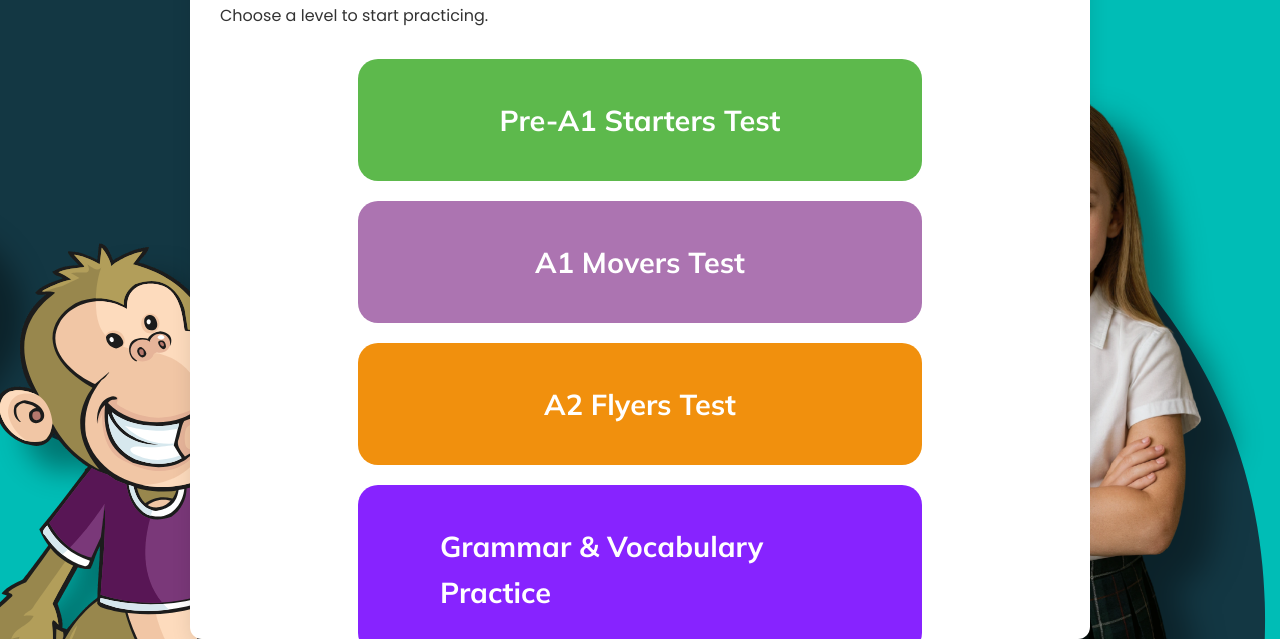
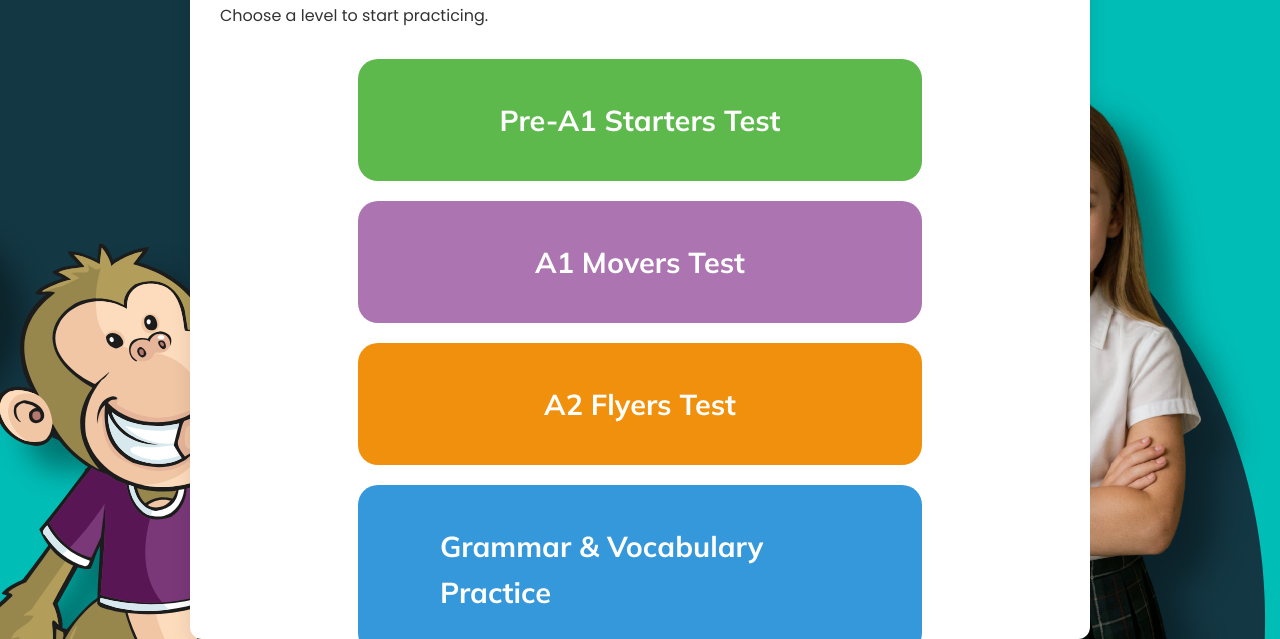
Before and after one commit to juancuellar030/juancuellar030, a website: page index.html in a window 1280 px wide. Shown: the part 161-800 px from the top of the page. Drawn offline with Linux system fonts and the light colour scheme.

Commit message:
Update style.css

```diff
--- a/style.css
+++ b/style.css
@@ -1473,6 +1473,14 @@ body.page-starters::before {
     background-color: #4aa23c;
 }
 
+/* --- NEW: Practice Button (Blue) --- */
+.nav-btn.practice-btn {
+    background-color: #3498db; /* A distinct blue */
+}
+.nav-btn.practice-btn:hover {
+    background-color: #2980b9;
+}
+
 /* ========================================================== */
 /*           TEST SELECTION GRID (e.g., Flyers Hub)         */
 /* ========================================================== */
@@ -2318,3 +2326,4 @@ body.is-dragging * {
 .page-menu .animated-btn:nth-child(1) { animation-delay: 0.2s; } /* Starters button */
 .page-menu .animated-btn:nth-child(2) { animation-delay: 0.4s; } /* Movers button */
 .page-menu .animated-btn:nth-child(3) { animation-delay: 0.6s; } /* Flyers button */
+.page-menu .animated-btn:nth-child(4) { animation-delay: 0.8s; }
```
